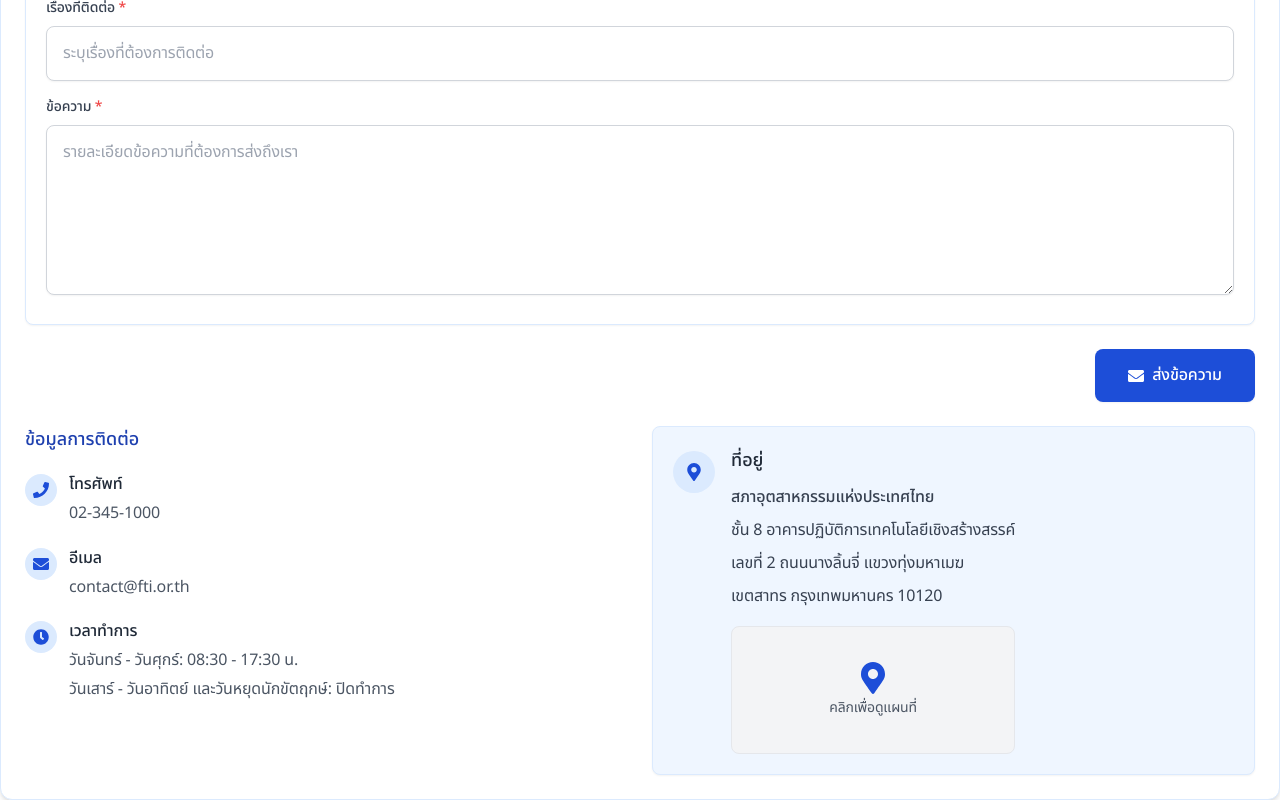
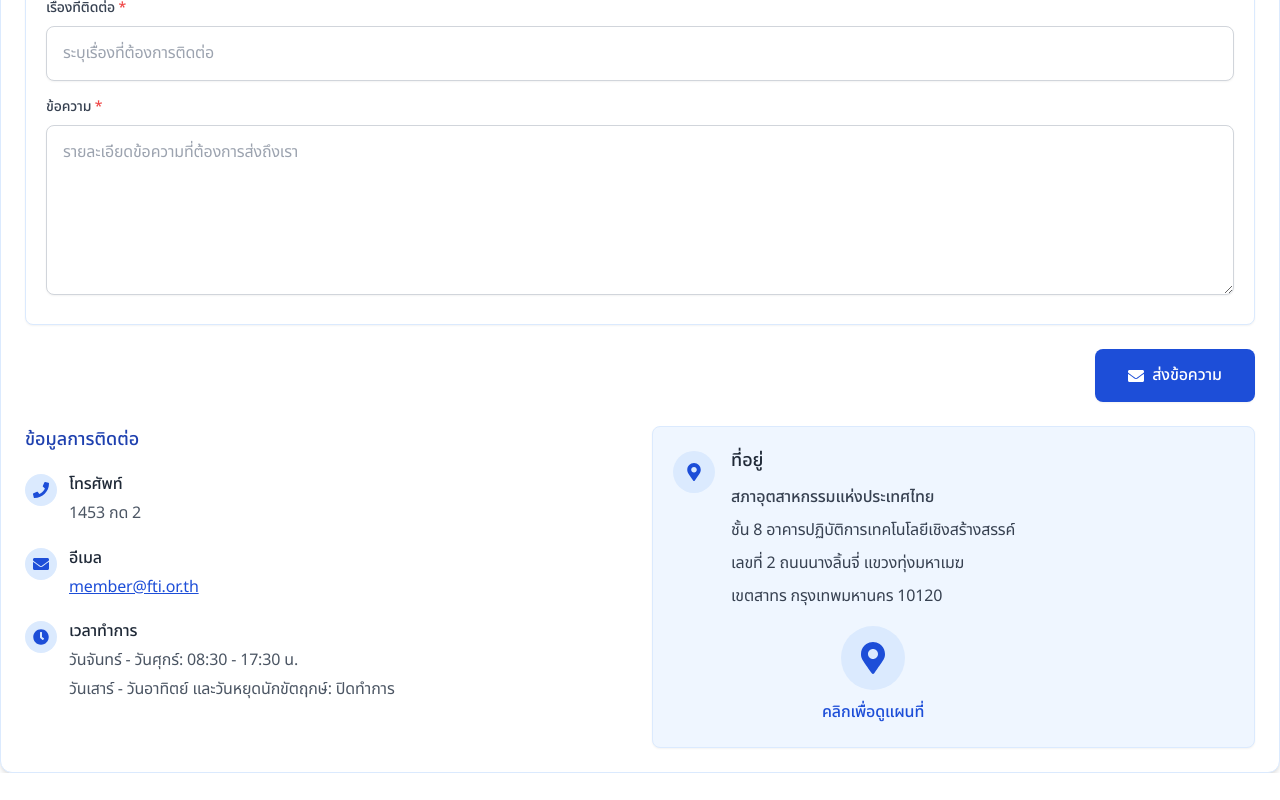
Before and after one commit to ftiapp/FTI-MEMBER-PORTAL, a Next.js app: page /dashboard/components/ContactUs in a window 1280 px wide. Shown: the part 374-1174 px from the top of the page. After the commit the page ends 1147 px from the top, so only its background shows below. Built offline with nearby package versions, Linux system fonts and the light colour scheme; a web font is replaced by a local one.

Commit message:
เพิ่มข้อความอธิบาย

```diff
--- a/app/dashboard/components/CheckStatusOperation/components/OperationsList.js
+++ b/app/dashboard/components/CheckStatusOperation/components/OperationsList.js
@@ -183,7 +183,8 @@ const OperationsList = ({ operations: initialOperations, userId }) => {
 
   return (
     <div className="bg-white rounded-xl shadow-md p-6 border border-gray-200" id="operations-container">
-      <h3 className="text-xl font-semibold mb-4 text-blue-800">สถานะการดำเนินการทั้งหมด</h3>
+      <h3 className="text-xl font-semibold mb-1 text-blue-800">สถานะการดำเนินการทั้งหมด</h3>
+      <p className="text-gray-500 text-sm mb-4">ตรวจสอบสถานะคำขอ คำร้อง หรือการดำเนินการต่าง ๆ ที่เกี่ยวข้องกับบัญชีและข้อมูลสมาชิกของคุณได้ที่นี่</p>
       <OperationsListSearchBar
         search={search}
         setSearch={setSearch}
--- a/app/dashboard/components/ContactUs/components/ContactInfo.js
+++ b/app/dashboard/components/ContactUs/components/ContactInfo.js
@@ -16,7 +16,7 @@ const ContactInfo = () => {
           </div>
           <div>
             <p className="font-medium text-gray-800">โทรศัพท์</p>
-            <p className="text-gray-600">02-345-1000</p>
+            <p className="text-gray-600">1453 กด 2</p>
           </div>
         </div>
 
@@ -26,7 +26,7 @@ const ContactInfo = () => {
           </div>
           <div>
             <p className="font-medium text-gray-800">อีเมล</p>
-            <p className="text-gray-600">contact@fti.or.th</p>
+            <a href="mailto:member@fti.or.th" className="text-blue-700 underline hover:text-blue-900">member@fti.or.th</a>
           </div>
         </div>
 
@@ -58,11 +58,19 @@ const ContactInfo = () => {
             </div>
 
             {/* Map placeholder */}
-            <div className="mt-4 bg-gray-100 rounded-lg h-32 flex items-center justify-center border border-gray-200">
-              <div className="text-center">
-                <FaMapMarkerAlt className="h-8 w-8 text-blue-700 mx-auto" />
-                <p className="text-sm text-gray-600 mt-1">คลิกเพื่อดูแผนที่</p>
-              </div>
+            <div className="mt-4 flex flex-col items-center justify-center">
+              <a
+                href="https://www.google.com/maps/dir//%E0%B8%AA%E0%B8%A0%E0%B8%B2%E0%B8%AD%E0%B8%B8%E0%B8%95%E0%B8%AA%E0%B8%B2%E0%B8%AB%E0%B8%81%E0%B8%A3%E0%B8%A3%E0%B8%A1%E0%B9%81%E0%B8%AB%E0%B9%88%E0%B8%87%E0%B8%9B%E0%B8%A3%E0%B8%B0%E0%B9%80%E0%B8%97%E0%B8%A8%E0%B9%84%E0%B8%97%E0%B8%A2+2+%E0%B8%96%E0%B8%99%E0%B8%99+%E0%B8%99%E0%B8%A3%E0%B8%B2%E0%B8%98%E0%B8%B4%E0%B8%A7%E0%B8%B2%E0%B8%AA%E0%B8%A3%E0%B8%B2%E0%B8%8A%E0%B8%99%E0%B8%84%E0%B8%A3%E0%B8%B4%E0%B8%99%E0%B8%97%E0%B8%A3%E0%B9%8C+%E0%B9%81%E0%B8%82%E0%B8%A7%E0%B8%87%E0%B8%97%E0%B8%B8%E0%B9%88%E0%B8%87%E0%B8%A1%E0%B8%AB%E0%B8%B2%E0%B9%80%E0%B8%A1%E0%B8%86+%E0%B9%80%E0%B8%82%E0%B8%95%E0%B8%AA%E0%B8%B2%E0%B8%97%E0%B8%A3+%E0%B8%81%E0%B8%A3%E0%B8%B8%E0%B8%87%E0%B9%80%E0%B8%97%E0%B8%9E%E0%B8%A1%E0%B8%AB%E0%B8%B2%E0%B8%99%E0%B8%84%E0%B8%A3+10120+%E0%B8%9B%E0%B8%A3%E0%B8%B0%E0%B9%80%E0%B8%97%E0%B8%A8%E0%B9%84%E0%B8%97%E0%B8%A2/@13.7112622,100.4536774,12z/data=!4m8!4m7!1m0!1m5!1m1!1s0x30e29f1a3d1745ab:0xe53e4bdad87508ca!2m2!1d100.5360792!2d13.7112758?entry=ttu&g_ep=EgoyMDI1MDQyMS4wIKXMDSoASAFQAw%3D%3D"
+                target="_blank"
+                rel="noopener noreferrer"
+                className="flex flex-col items-center justify-center group"
+                title="ดูแผนที่บน Google Maps"
+              >
+                <span className="flex items-center justify-center w-16 h-16 rounded-full bg-blue-100 group-hover:bg-blue-200 transition-colors mb-2">
+                  <FaMapMarkerAlt className="text-blue-700" size={32} />
+                </span>
+                <span className="text-blue-700 font-medium group-hover:underline">คลิกเพื่อดูแผนที่</span>
+              </a>
             </div>
           </div>
         </div>
--- a/app/dashboard/components/UpdateMember.js
+++ b/app/dashboard/components/UpdateMember.js
@@ -221,7 +221,10 @@ export default function UpdateMember() {
   }
 
   return (
-    <div className="space-y-6">
+    <div>
+      <h2 className="text-2xl font-bold text-blue-800 mb-1">ข้อมูลสมาชิก</h2>
+      <p className="text-gray-500 text-sm mb-6">สำหรับอัปเดตข้อมูลบัญชีสมาชิกของคุณ หากต้องการเปลี่ยนแปลงข้อมูลส่วนตัว กรุณากรอกข้อมูลให้ถูกต้องและครบถ้วน</p>
+      <div className="space-y-6">
       {/* Toaster สำหรับแจ้งเตือนที่มุมขวาบน */}
       <Toaster position="top-right" />
       <div className="bg-white rounded-xl shadow-md p-6">
@@ -308,6 +311,7 @@ export default function UpdateMember() {
           transform: translateY(1px);
         }
       `}</style>
+      </div>
     </div>
   );
 }
--- a/app/dashboard/page.js
+++ b/app/dashboard/page.js
@@ -293,7 +293,7 @@ export default function Dashboard() {
         <div className="bg-white shadow-md rounded-lg p-6 mb-6">
           <div className="flex flex-col md:flex-row justify-between items-start md:items-center">
             <div>
-              <h1 className="text-2xl font-bold text-gray-800">ยินดีต้อนรับ, {user.name || 'สมาชิก'}</h1>
+              <h1 className="text-2xl font-bold text-gray-800">ยินดีต้อนรับ, {(user.firstname && user.lastname) ? `${user.firstname} ${user.lastname}` : 'สมาชิก'}</h1>
               <div className="flex items-center mt-2">
                 <span className="text-gray-600">สถานะสมาชิก:</span>
                 <span className="ml-2 px-3 py-1 bg-gray-200 text-gray-700 rounded-full text-sm font-medium">
```
